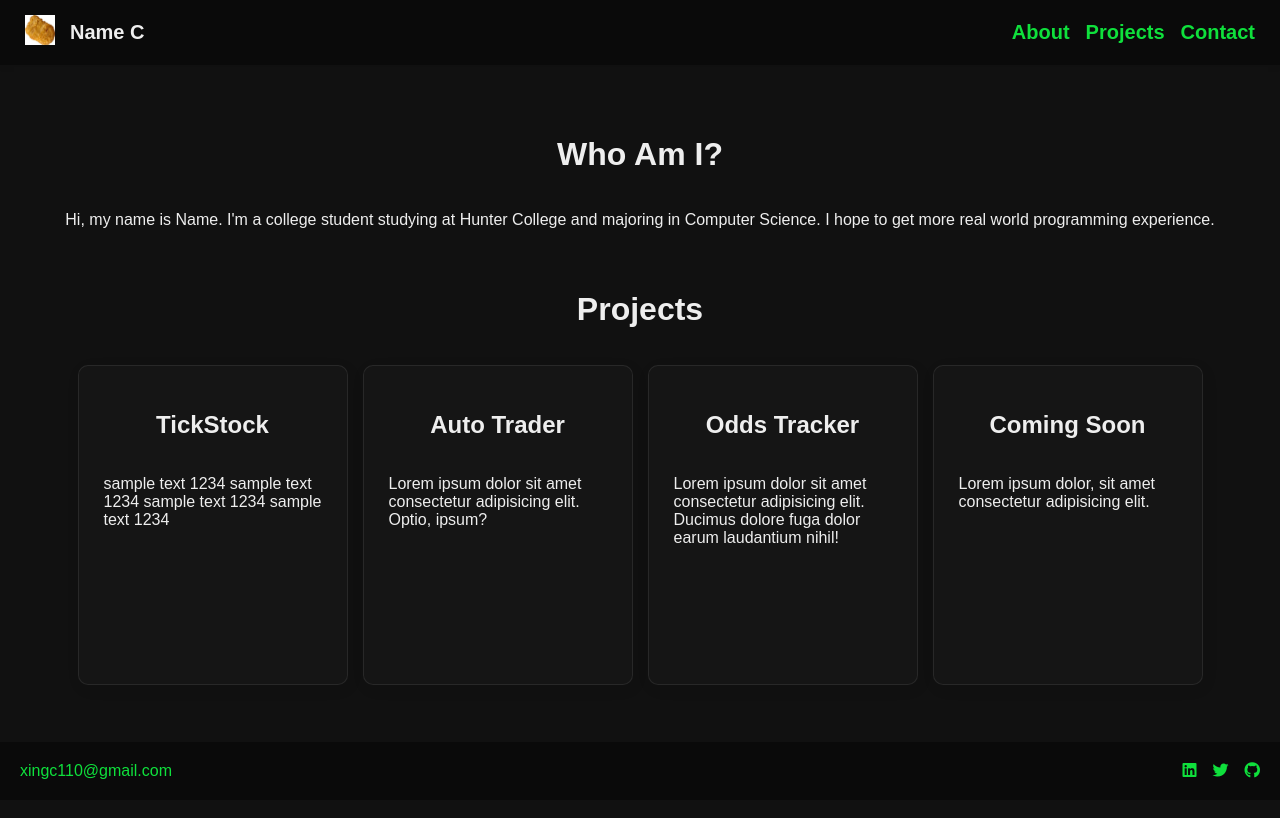
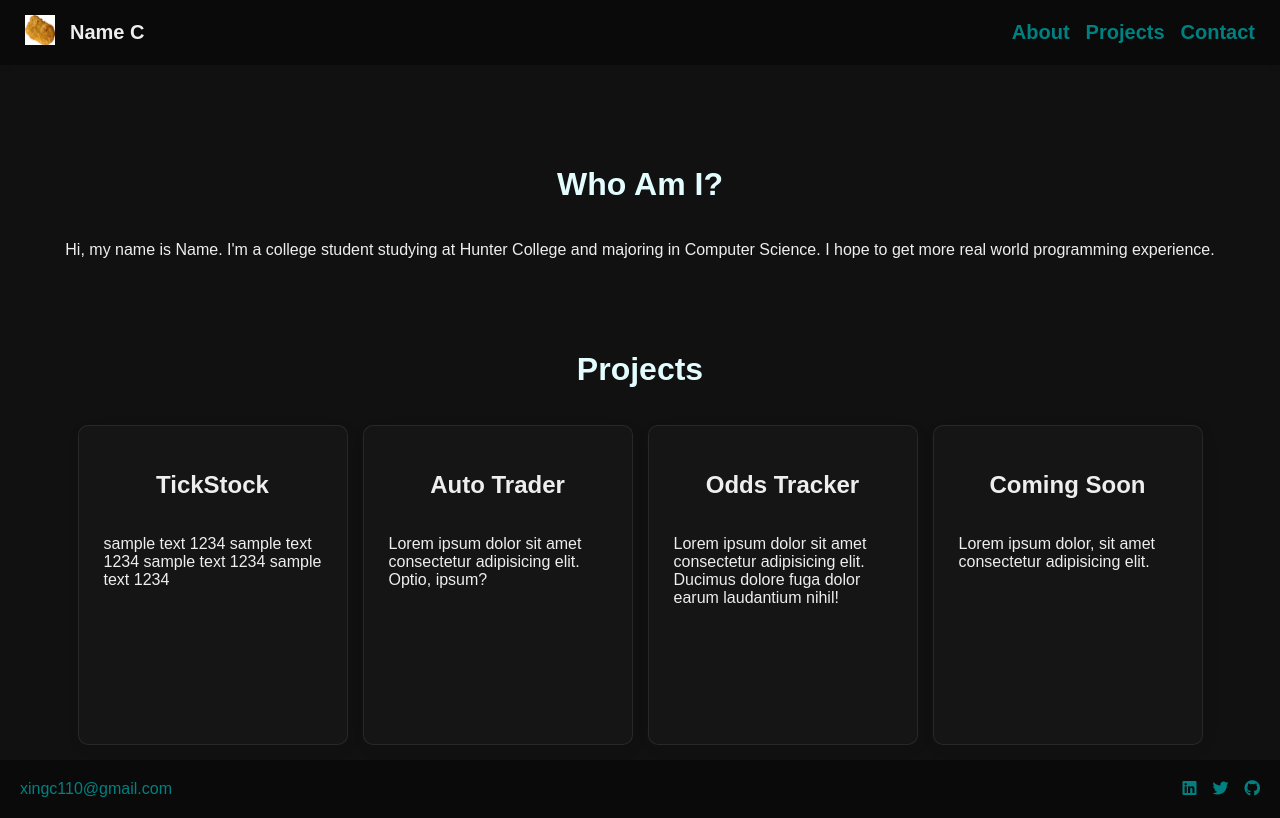
Before and after one commit to XChen601/old_personal_portolio, a plain HTML site: page index.html in a window 1280 px wide. Drawn offline with Linux system fonts and the light colour scheme.

Commit message:
updated colors

```diff
--- a/styles.css
+++ b/styles.css
@@ -11,7 +11,7 @@ body {
 
 a {
     text-decoration: none;
-    color:rgb(15, 224, 60);
+    color:teal;
 }
 
 ul {
@@ -20,6 +20,10 @@ ul {
     margin: 0;
     padding: 0;
     gap: 16px;
+}
+
+h1 {
+    color: rgb(227, 253, 255);
 }
 
 .content {
@@ -50,6 +54,7 @@ ul {
     display: flex;
     flex-direction: column;
     align-items: center;
+    padding: 30px;
 }
 
 .Projects {
```
